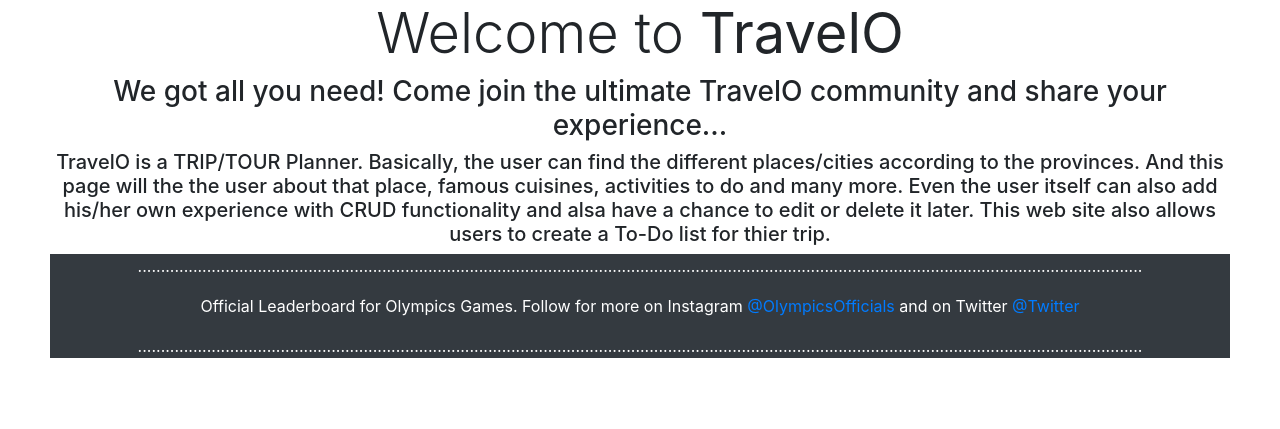
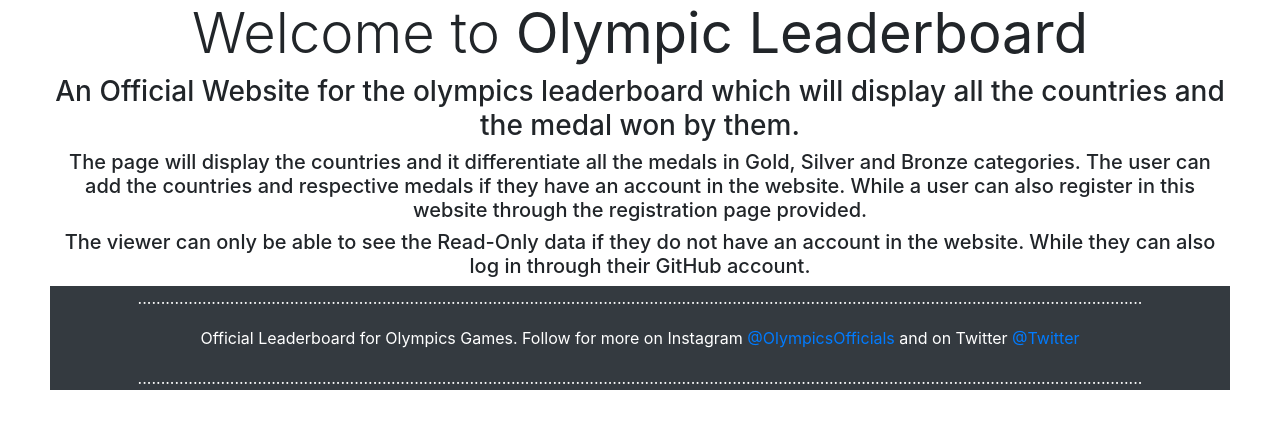
Before and after one commit to Harshil129/Olympic-Leaderboard, a Node server app: page / in a window 1280 px wide. Shown: the part 106-535 px from the top of the page. Run offline with Node 20, Linux system fonts and the light colour scheme; some libraries are stand-ins or nearby versions.

Commit message:
Update index.hbs

```diff
--- a/views/index.hbs
+++ b/views/index.hbs
@@ -1,5 +1,6 @@
 <div class="text-center">
-    <h1 class="display-4">Welcome to <b>TravelO</b></h1>
-    <h3 class="text-h3"> We got all you need! Come join the ultimate TravelO community and share your experience... </h3>
-    <h5> TravelO is a TRIP/TOUR Planner. Basically, the user can find the different places/cities according to the provinces. And this page will the the user about that place, famous cuisines, activities to do and many more. Even the user itself can also add his/her own experience with CRUD functionality and alsa have a chance to edit or delete it later. This web site also allows users to create a To-Do list for thier trip.</h5>
+    <h1 class="display-4">Welcome to <b>Olympic Leaderboard</b></h1>
+    <h3 class="text-h3"> An Official Website for the olympics leaderboard which will display all the countries and the medal won by them.  </h3>
+    <h5> The page will display the countries and it differentiate all the medals in Gold, Silver and Bronze categories. The user can add the countries and respective medals if they have an account in the website. While a user can also register in this website through the registration page provided.</h5>
+    <h5>The viewer can only be able to see the Read-Only data if they do not have an account in the website. While they can also log in through their GitHub account. </h5>
 </div>
```
